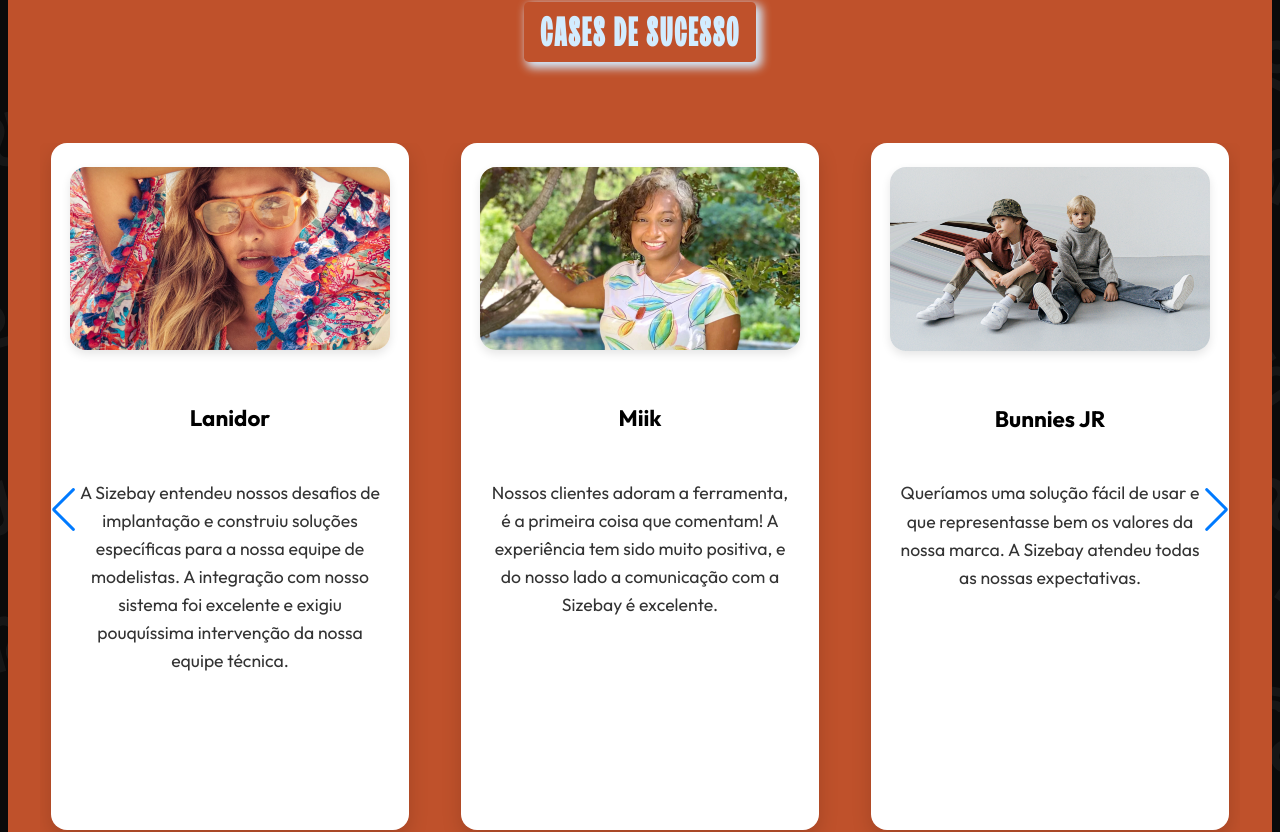
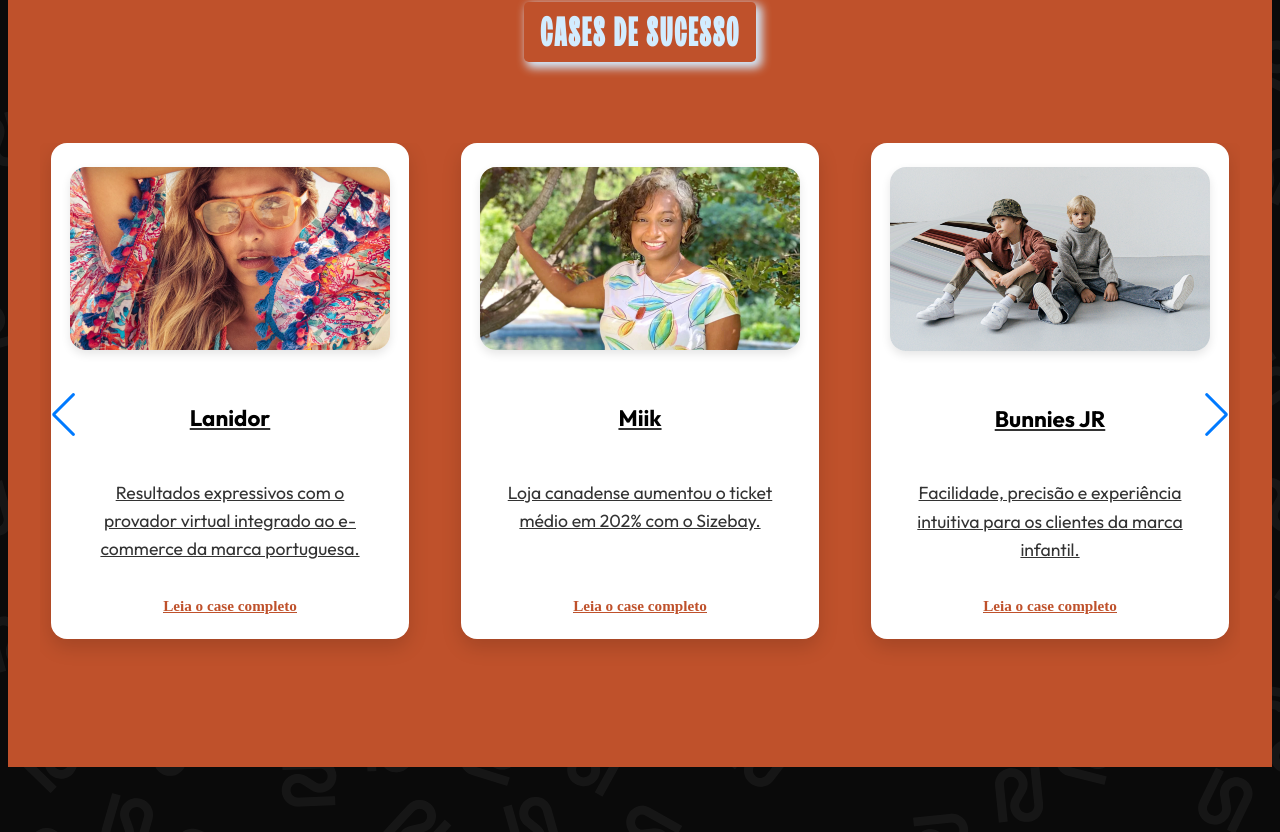
Before and after one commit to AllanMicuanski/PEX, a React (Vite) app: page / in a window 1280 px wide. Shown: the part 4088-4920 px from the top of the page. Built offline with nearby package versions, Linux system fonts and the light colour scheme; a web font is replaced by a local one.

Commit message:
update carrousel cases

```diff
--- a/src/components/clients/Clients.css
+++ b/src/components/clients/Clients.css
@@ -119,3 +119,16 @@
     font-size: 1rem;
   }
 }
+
+.client-card .client-link {
+  margin-top: auto;
+  font-weight: bold;
+  color: #bf512b;
+  text-decoration: underline;
+  font-size: 0.95rem;
+  transition: color 0.3s ease;
+}
+
+.client-card:hover .client-link {
+  color: #e85f36;
+}
--- a/src/components/clients/Clients.jsx
+++ b/src/components/clients/Clients.jsx
@@ -4,12 +4,11 @@
 import 'swiper/css';
 import 'swiper/css/navigation';
 
-
 import lanidor from '/assets/clients/lanidor.webp';
 import miik from '/assets/clients/miik.webp';
 import bunnies from '/assets/clients/bunnies.png';
-import intimissimi from '/assets/clients/intimissimi.webp'
-import osklen from '/assets/clients/osklen.webp'
+import intimissimi from '/assets/clients/intimissimi.webp';
+import osklen from '/assets/clients/osklen.webp';
 
 import './Clients.css';
 
@@ -18,31 +17,36 @@
     id: 'lanidor',
     img: lanidor,
     title: 'Lanidor',
-    text: 'A Sizebay entendeu nossos desafios de implantação e construiu soluções específicas para a nossa equipe de modelistas. A integração com nosso sistema foi excelente e exigiu pouquíssima intervenção da nossa equipe técnica.',
+    text: 'Resultados expressivos com o provador virtual integrado ao e-commerce da marca portuguesa.',
+    link: 'https://sizebay.com/pt/blog/provador-virtual-lanidor-resultados/?new',
   },
   {
     id: 'miik',
     img: miik,
     title: 'Miik',
-    text: 'Nossos clientes adoram a ferramenta, é a primeira coisa que comentam! A experiência tem sido muito positiva, e do nosso lado a comunicação com a Sizebay é excelente.',
+    text: 'Loja canadense aumentou o ticket médio em 202% com o Sizebay.',
+    link: 'https://sizebay.com/pt/blog/provador-virtual-miik-inc-como-a-loja-aumentou-o-ticket-medio-em-202/?new',
   },
   {
     id: 'bunnies',
     img: bunnies,
     title: 'Bunnies JR',
-    text: 'Queríamos uma solução fácil de usar e que representasse bem os valores da nossa marca. A Sizebay atendeu todas as nossas expectativas.',
+    text: 'Facilidade, precisão e experiência intuitiva para os clientes da marca infantil.',
+    link: 'https://sizebay.com/pt/blog/estudo-de-caso-bunniesjr/?new',
   },
   {
     id: 'intimissimi',
     img: intimissimi,
     title: 'Intimissimi',
-    text: 'O Provador Virtual ajuda muito nossos clientes a encontrarem o tamanho ideal de cada peça. Em um mercado onde cada marca possui suas medidas, ter uma ferramenta que auxilie e dê mais confiança ao consumidor na hora da compra é essencial. Sem falar no ganho que tivemos com o menor número de devoluções por conta do acerto na sugestão do tamanho dos produtos.',
+    text: 'Redução de devoluções e aumento na conversão com o Sizefit.',
+    link: 'https://sizebay.com/pt/blog/case-de-sucesso-intimissimi-aumenta-taxa-de-conversao-com-sizefit/?new',
   },
   {
     id: 'osklen',
     img: osklen,
     title: 'Osklen',
-    text: 'O provador virtual ajuda homens e mulheres a comprarem de forma mais assertiva suas roupas online, melhorando a experiência de compra do cliente e nos ajuda a reduzir o índice de devolução. Estamos gostando bastante do produto!',
+    text: 'Ticket médio 19% maior e experiência de compra otimizada com o provador virtual.',
+    link: 'https://sizebay.com/pt/blog/case-osklen-aumenta-ticket-medio-em-19-com-uso-de-provador-virtual-sizefit/?new',
   },
 ];
 
@@ -78,13 +82,14 @@
         loop={shouldLoop}
         className="clients-swiper"
       >
-        {clientsData.map(({ id, img, title, text }) => (
+        {clientsData.map(({ id, img, title, text, link }) => (
           <SwiperSlide key={id}>
-            <article className="client-card" tabIndex={0}>
+            <a href={link} target="_blank" rel="noopener noreferrer" className="client-card" tabIndex={0}>
               <img src={img} alt={`Logo da loja ${title}`} />
               <h3 className="client-name">{title}</h3>
               <p>{text}</p>
-            </article>
+              <span className="client-link">Leia o case completo</span>
+            </a>
           </SwiperSlide>
         ))}
       </Swiper>
```
